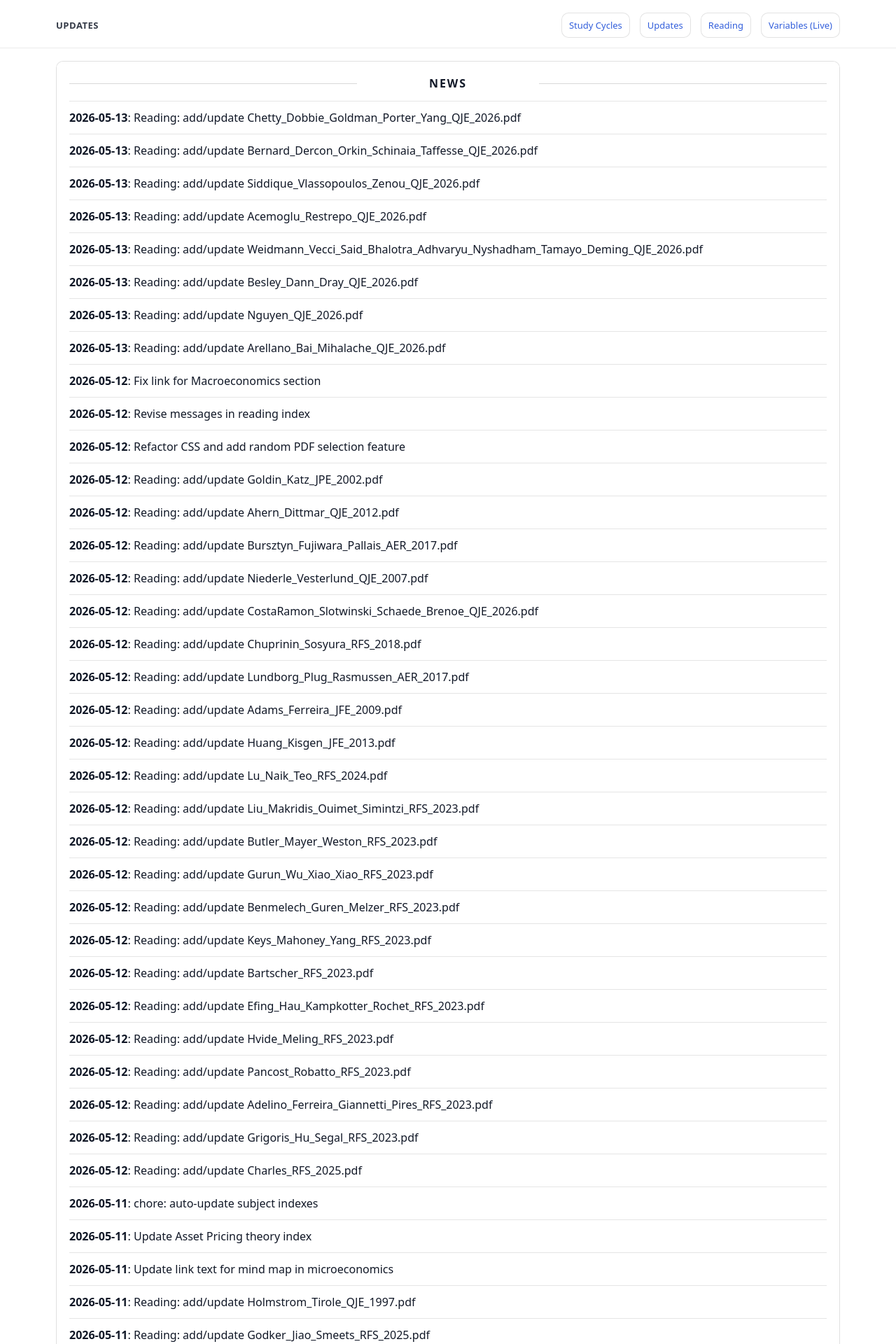
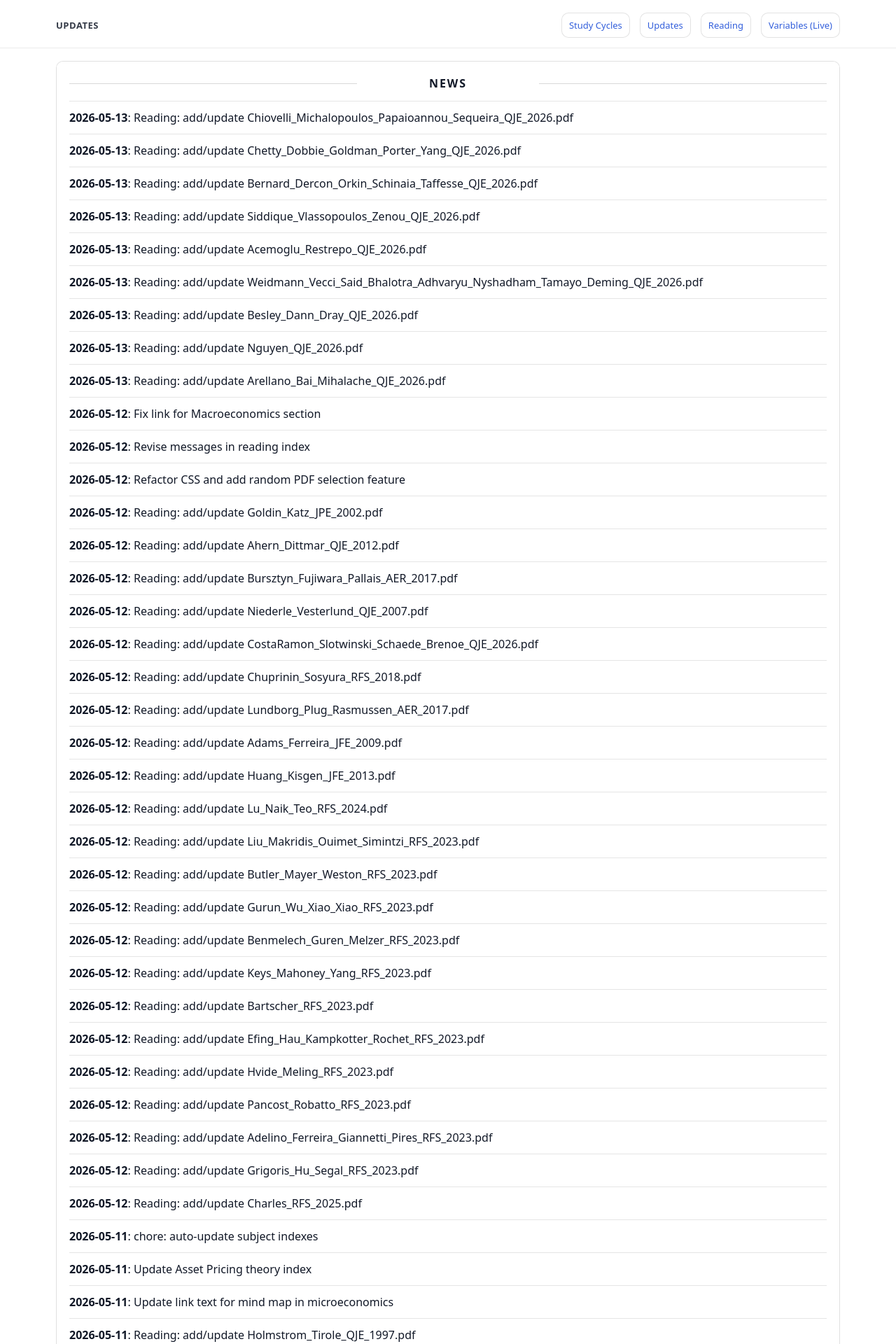
Before and after one commit to yaxinzn/study-archive, a Jekyll site: the page built from updates/index.md, in a window 1280 px wide. Shown: the top 1920 px of the page at 70% size. Built offline with Jekyll 4.4.1, drawn with Linux system fonts in a browser that asks for light colours; some of the changed text lies outside the part shown.

Commit message:
chore: update NEWS feed

```diff
--- a/_data/news.yml
+++ b/_data/news.yml
@@ -1,4 +1,7 @@
 # Auto-generated update history (sorted newest -> oldest). Do not edit manually.
+- ts: "1778626408"
+  date: "2026-05-13"
+  title: "Reading: add/update Chiovelli_Michalopoulos_Papaioannou_Sequeira_QJE_2026.pdf"
 - ts: "1778626020"
   date: "2026-05-13"
   title: "Reading: add/update Chetty_Dobbie_Goldman_Porter_Yang_QJE_2026.pdf"
```
